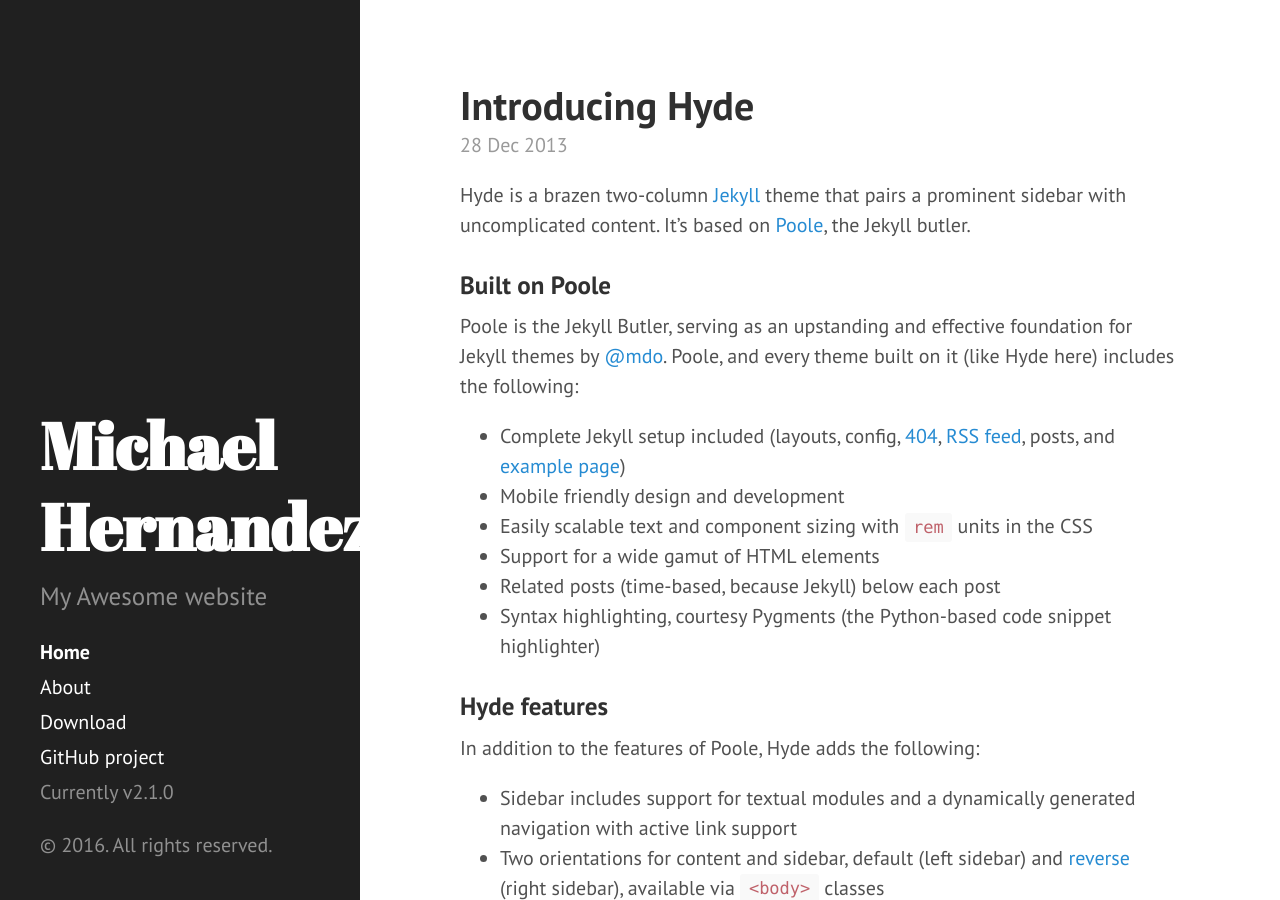
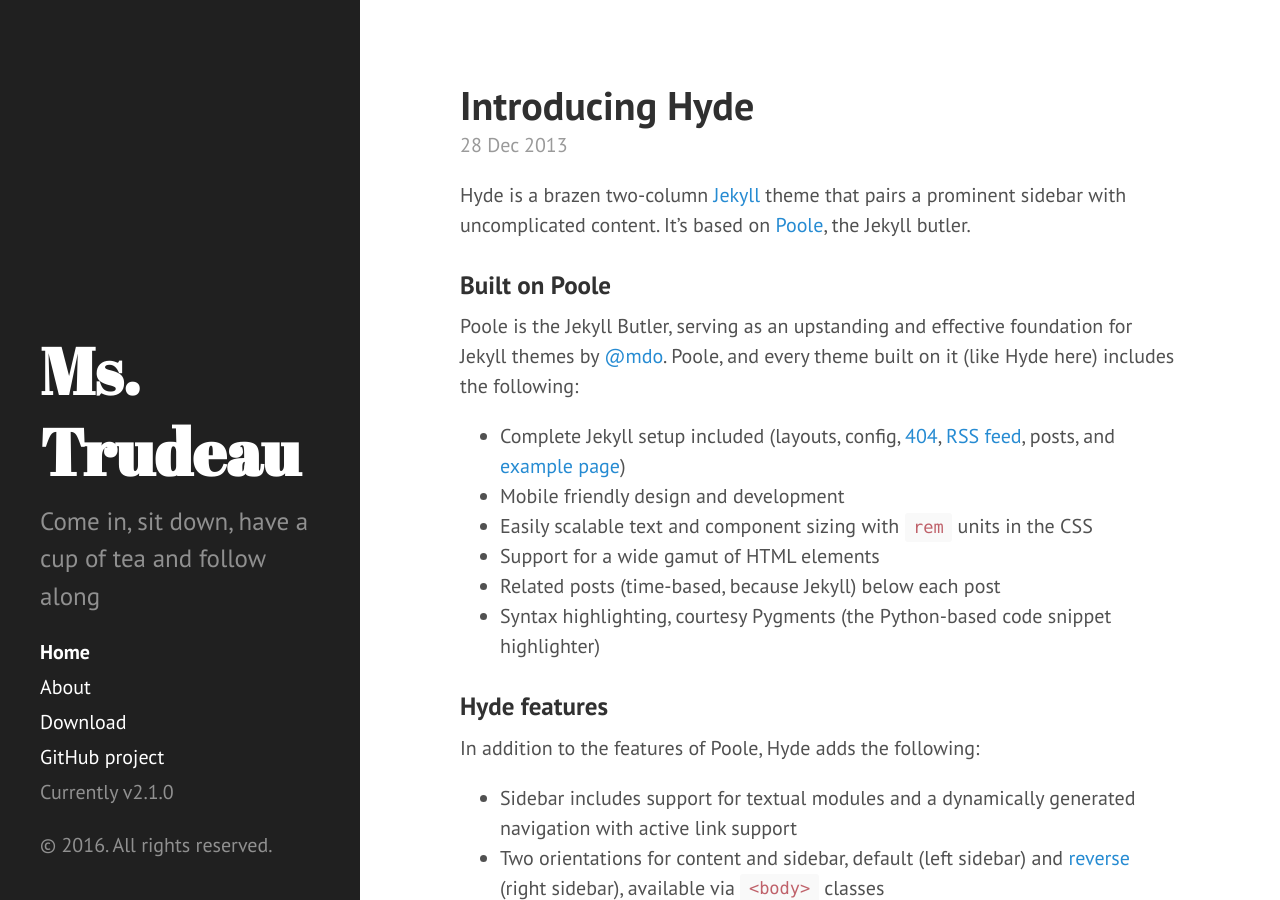
Before and after one commit to JourdanTrudeau/JourdanTrudeau.github.io, a Jekyll site: the page built from index.html, in a window 1280 px wide and 900 px high. Built offline with Jekyll 4.4.1, drawn with Linux system fonts in a browser that asks for light colours; the list of posts is cut into pages by our own code.

Commit message:
Update _config.yml

```diff
--- a/_config.yml
+++ b/_config.yml
@@ -6,15 +6,15 @@
 permalink:        pretty
 
 # Setup
-title:            Michael Hernandez
-tagline:          ''
-description:      'My Awesome website'
+title:            Ms. Trudeau
+tagline:          'Come in, sit down, have a cup of tea and follow along'
+description:      'Come in, sit down, have a cup of tea and follow along'
 url:              http://zephyrie.github.io
 baseurl:          /
 
 author:
-  name:           'Michael Hernandez'
-  url:            https://twitter.com/zephyrie13
+  name:           'Jourdan Trudeau'
+  url:            https://www.jourdantrudeau.com
 
 paginate:         5
 
```
